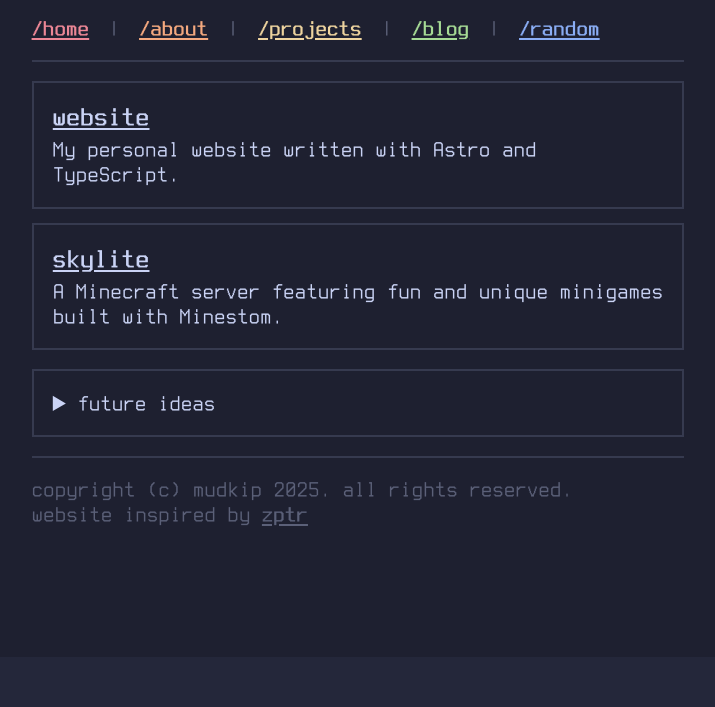
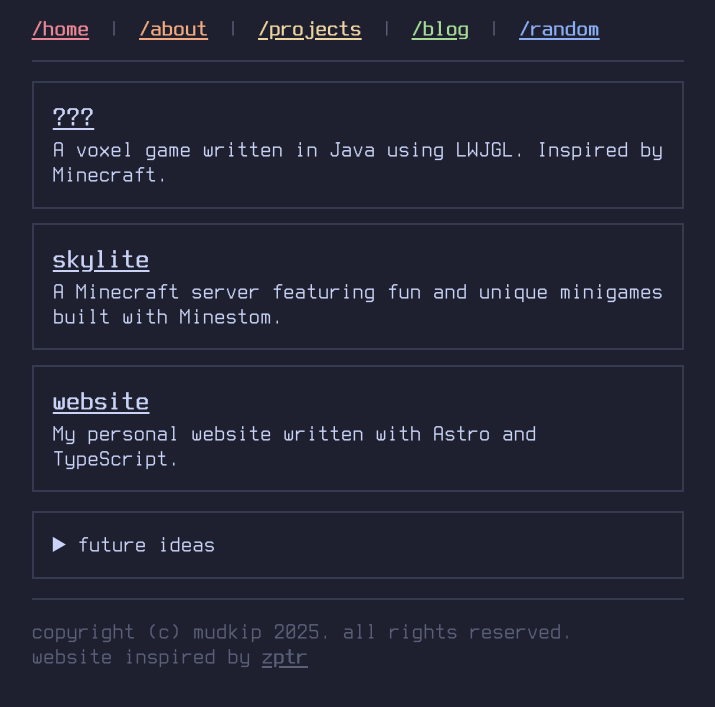
Before and after one commit to mudkipdev/website, an Astro site: page /projects in a window 1280 px wide. Shown: the part 143-850 px from the top of the page, without its empty margins (282-997 px from the left). Before the commit the page ends 800 px from the top, so only its background shows below. Built offline with nearby package versions, Linux system fonts and the light colour scheme; Astro itself is replaced by a stand-in of ours.

Commit message:
add new project

```diff
--- a/src/components/cards/Card.astro
+++ b/src/components/cards/Card.astro
@@ -5,7 +5,7 @@ interface Props {
     url?: string;
 }
 
-const { title, description, url } = Astro.props;
+const { title, description, url = "" } = Astro.props;
 ---
 <div class="card">
     <slot name="before" />
--- a/src/pages/index.astro
+++ b/src/pages/index.astro
@@ -12,9 +12,4 @@ const bio = "I'm a software developer and security researcher, my interests incl
 
     <p>{bio}</p>
     <span style="color: var(--surface-5)">(I also use NixOS btw)</span>
-
-    <!-- <ul>
-        <li>email: <a href="mailto:mudkip@mudkip.dev">mudkip@mudkip.dev</a></li>
-        <li>github: <a href="https://github.com/mudkipdev" target="_blank">mudkipdev</a></li>
-    </ul> -->
 </Page>
--- a/src/pages/projects.astro
+++ b/src/pages/projects.astro
@@ -7,15 +7,19 @@ import Cards from "@components/cards/Cards.astro";
 <Page title="projects">
     <Cards>
         <Card
-            title="website"
-            description="My personal website written with Astro and TypeScript."
-            url="https://github.com/mudkipdev/website"
+            title="???"
+            description="A voxel game written in Java using LWJGL. Inspired by Minecraft."
         />
 
         <Card
             title="skylite"
             description="A Minecraft server featuring fun and unique minigames built with Minestom."
-            url="https://github.com/skylite-network"
+        />
+
+        <Card
+            title="website"
+            description="My personal website written with Astro and TypeScript."
+            url="https://github.com/mudkipdev/website"
         />
     </Cards>
 
--- a/src/style.css
+++ b/src/style.css
@@ -75,7 +75,7 @@ h1 {
     margin: 0.5em 0;
 }
 
-p, a, li, span {
+p, nav a, .card a, li, span {
     font-size: 1.2em;
 }
 
```
Also changed, not shown: astro.config.mjs (line endings or trailing spaces).
